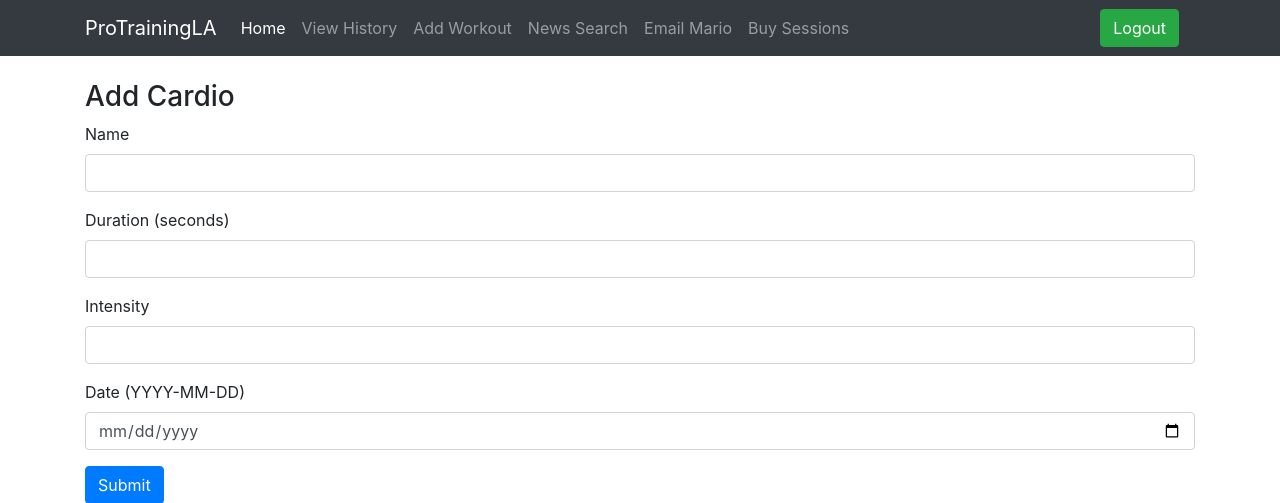
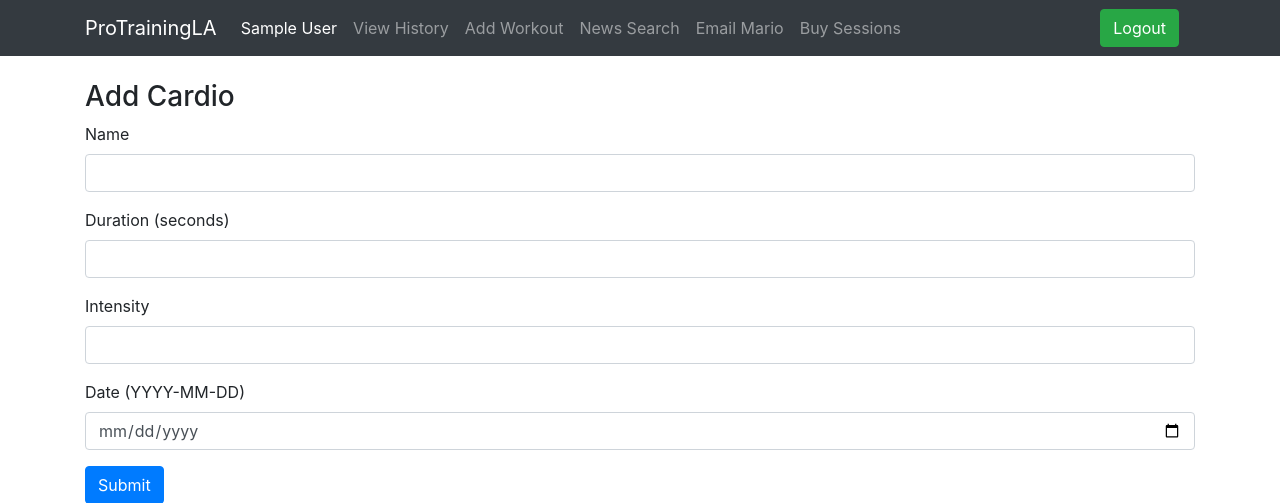
Before and after one commit to mariojrgithub/workout_website, a Flask app: page /add-workout/cardio in a window 1280 px wide. Shown: the top 503 px of the page. Run offline with Flask 2, Linux system fonts and the light colour scheme; the visitor is signed in with stand-in values (Sample User, id 1); parts of the project's set-up code (start-up, migrations or seed data) failed here and were passed over; some libraries are stand-ins or nearby versions.

Commit message:
edit to login page

```diff
--- a/app.py
+++ b/app.py
@@ -186,6 +186,9 @@ def index():
 @app.route('/news', methods=['GET', 'POST'])
 @login_required
 def news():
+
+    name = current_user.name
+
     news_list = None
 
     if request.method == "POST":
@@ -199,9 +202,9 @@ def news():
         except:
             news_list = get_news('fitness', page)
 
-        return render_template('news.html', news_list=news_list)
+        return render_template('news.html', news_list=news_list, name=name)
 
-    return render_template('news.html', news_list=news_list)
+    return render_template('news.html', news_list=news_list, name=name)
 
 
 @app.route('/logout')
@@ -215,15 +218,21 @@ def logout():
 def login():
     form = LoginForm()
     email = form.email.data
-    user = Users.objects(email=email).first()
 
-    if user:
-        if check_password_hash(user.password, form.password.data):
-            login_user(user)
-            flash("Login was successfull!")
-            return redirect(url_for('index'))
-        else:
-            flash("Invalid credentials.")
+    try:
+        if email:
+            user = Users.objects(email=email).first()
+
+            print(email == user.email)
+
+            if check_password_hash(user.password, form.password.data):
+                login_user(user)
+                flash("Login was successfull!")
+                return redirect(url_for('index'))
+            else:
+                flash("Invalid credentials.")
+    except:
+        flash("Invalid credentials.")
 
     return render_template('login.html', form=form)
 
@@ -262,6 +271,8 @@ def register():
 @login_required
 def AddWorkout():
 
+    name = current_user.name
+
     if request.method == "POST":
 
         try:
@@ -273,12 +284,15 @@ def AddWorkout():
         except:
             flash("Please make a selection.")
 
-    return render_template('add_workout.html')
+    return render_template('add_workout.html', name=name)
 
 
 @app.route('/add-workout/cardio', methods=['GET', 'POST'])
 @login_required
 def add_cardio():
+
+    name = current_user.name
+
     form = AddCardioForm()
     user = current_user.name
 
@@ -297,12 +311,15 @@ def add_cardio():
 
         return redirect(url_for('AddWorkout'))
 
-    return render_template('add_cardio.html', form=form)
+    return render_template('add_cardio.html', form=form, name=name)
 
 
 @app.route('/add-workout/resistance', methods=['GET', 'POST'])
 @login_required
 def add_resistance():
+
+    name = current_user.name
+
     form = AddResistanceForm()
     user = current_user.name
 
@@ -323,12 +340,14 @@ def add_resistance():
 
         return redirect(url_for('AddWorkout'))
 
-    return render_template('add_resistance.html', form=form)
+    return render_template('add_resistance.html', form=form, name=name)
 
 
 @app.route('/edit-cardio/<id>', methods=['GET', 'POST'])
 @login_required
 def EditCardio(id):
+
+    name = current_user.name
 
     exercise = Cardio.objects(id=str(id)).first()
 
@@ -351,12 +370,14 @@ def EditCardio(id):
     form.intensity.data = exercise.intensity
     form.date.data = str(exercise.date)
 
-    return render_template('edit_cardio.html', form=form)
+    return render_template('edit_cardio.html', form=form, name=name)
 
 
 @app.route('/edit-resistance/<id>', methods=['GET', 'POST'])
 @login_required
 def EditResistance(id):
+
+    name = current_user.name
 
     exercise = Resistance.objects(id=str(id)).first()
 
@@ -383,12 +404,14 @@ def EditResistance(id):
     form.rest.data = exercise.rest
     form.date.data = str(exercise.date)
 
-    return render_template('edit_resistance.html', form=form)
+    return render_template('edit_resistance.html', form=form, name=name)
 
 
 @app.route('/delete-workout/<id>', methods=['GET', 'DELETE'])
 @login_required
 def DeleteWorkout(id):
+
+    name = current_user.name
 
     try:
         exercise = Resistance.objects(id=str(id)).first()
@@ -405,6 +428,9 @@ def DeleteWorkout(id):
 @app.route('/history', methods=['GET', 'POST'])
 @login_required
 def history():
+
+    name = current_user.name
+
     user = current_user.name
 
     if request.method == "POST":
@@ -419,27 +445,33 @@ def history():
         except:
             flash("Please make a selection.")
 
-    return render_template('history.html', user=user)
+    return render_template('history.html', user=user, name=name)
 
 
 @app.route('/history/cardio', methods=['GET', 'POST'])
 @login_required
 def cardio_history():
+
+    name = current_user.name
+
     user = current_user.name
 
     exercises = Cardio.objects(user=user)
 
-    return render_template('cardio_history.html', exercises=exercises, user=user)
+    return render_template('cardio_history.html', exercises=exercises, user=user, name=name)
 
 
 @app.route('/history/resistance', methods=['GET', 'POST'])
 @login_required
 def resistance_history():
+
+    name = current_user.name
+
     user = current_user.name
 
     exercises = Resistance.objects(user=user)
 
-    return render_template('resistance_history.html', exercises=exercises, user=user)
+    return render_template('resistance_history.html', exercises=exercises, user=user, name=name)
 
 
 if __name__ == "__main__":
--- a/templates/base.html
+++ b/templates/base.html
@@ -45,7 +45,7 @@
         <ul class="navbar-nav mr-auto">
           {% if current_user.is_authenticated %}
           <li class="nav-item active">
-            <a class="nav-link" href="{{url_for('index')}}">Home <span class="sr-only">(current)</span></a>
+            <a class="nav-link" href="#">{{ name }}<span class="sr-only">(current)</span></a>
           </li>
           <li class="nav-item">
             <a class="nav-link" href="{{url_for('history')}}">View History</a>
--- a/templates/index.html
+++ b/templates/index.html
@@ -8,7 +8,7 @@
 <div class="container" style="text-align: center;">
     <br>
     <h3>Welcome to ProTrainingLA</h3>
-    <h4>Hello {{name}}</h4>
+    <h4>Your Personal Fitness Portal</h4>
     <br>
 
 <div class="card" style="width: 18rem; margin: auto; border: 1px solid gray; border-radius: 50px; background-color: #96BBDE; color: #FFF;">
```
